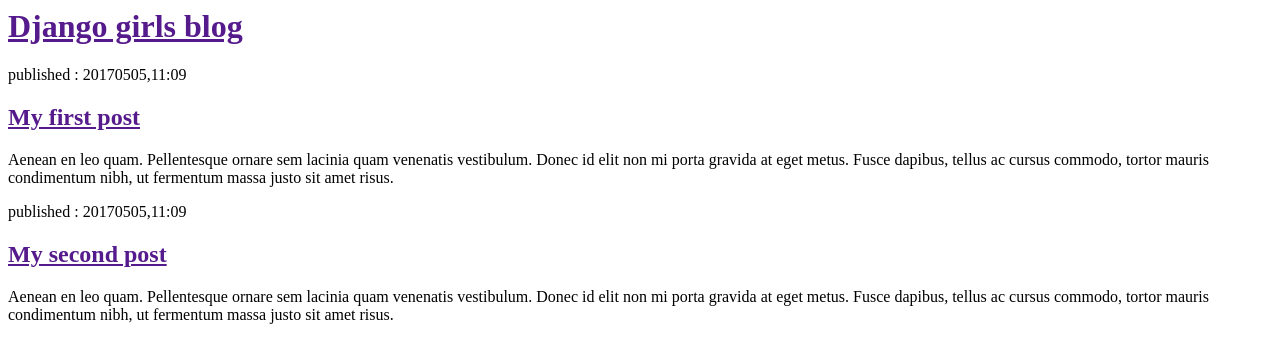
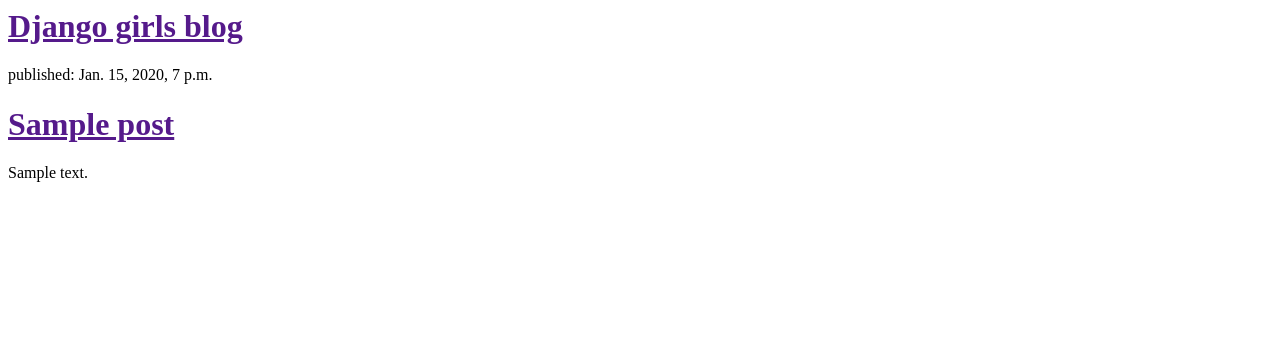
Before and after one commit to BoramGwak/my-first-blog, a Django app: template blog/templates/blog/post_list.html in a window 1280 px wide. Shown: the top 363 px of the page. Run offline with Django 3.2, Linux system fonts and the light colour scheme; the template is opened without the code that fills it: values that come from a table or form of the project are taken from there, others are empty; tables that the repository leaves empty hold one stand-in row (values such as "Sample post").

Commit message:
Modified templates to display posts from database.

```diff
--- a/blog/templates/blog/post_list.html
+++ b/blog/templates/blog/post_list.html
@@ -6,15 +6,12 @@
 		<div>
 			<h1><a href="">Django girls blog</a></h1>
 		</div>
-		<div>
-			<p>published : 20170505,11:09</p>
-			<h2><a href="">My first post</a></h2>
-			<p>Aenean en leo quam. Pellentesque ornare sem lacinia quam venenatis vestibulum. Donec id elit non mi porta gravida at eget metus. Fusce dapibus, tellus ac cursus commodo, tortor mauris condimentum nibh, ut fermentum massa justo sit amet risus.</p>
-		</div>
-		<div>
-			<p>published : 20170505,11:09</p>
-			<h2><a href="">My second post</a></h2>
-			<p>Aenean en leo quam. Pellentesque ornare sem lacinia quam venenatis vestibulum. Donec id elit non mi porta gravida at eget metus. Fusce dapibus, tellus ac cursus commodo, tortor mauris condimentum nibh, ut fermentum massa justo sit amet risus.</p>
-		</div>
+	{% for post in posts %}
+	    <div>
+	        <p>published: {{ post.published_date }}</p>
+	        <h1><a href="">{{ post.title }}</a></h1>
+	        <p>{{ post.text|linebreaksbr }}</p>
+	    </div>
+	{% endfor %}
 	</body>
 </html>
```
Also changed, not shown: blog/views.py (+4 -3 lines).
